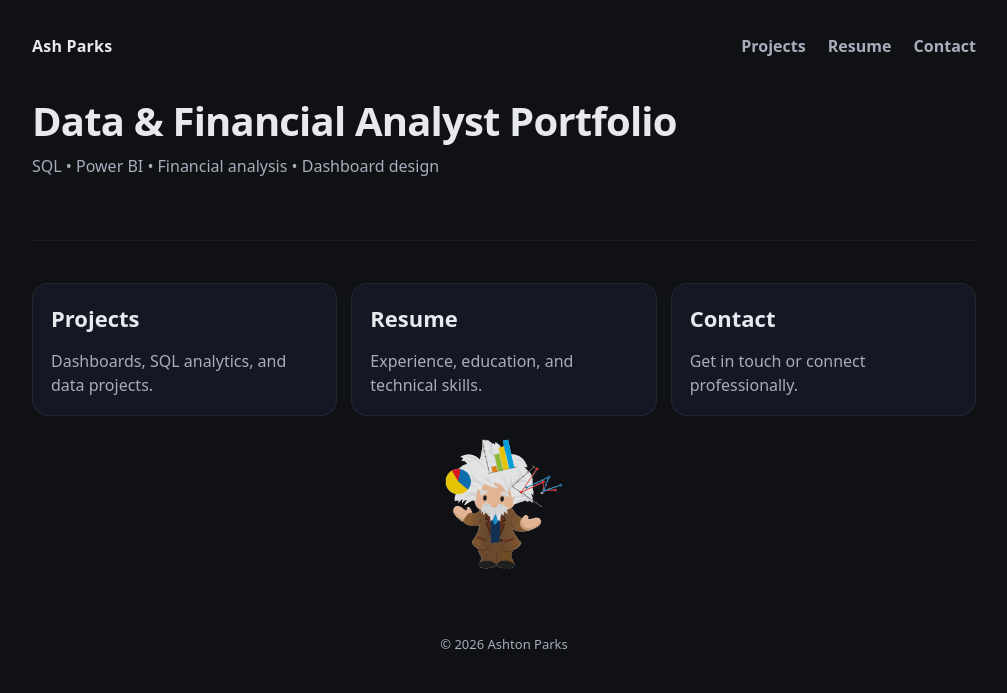
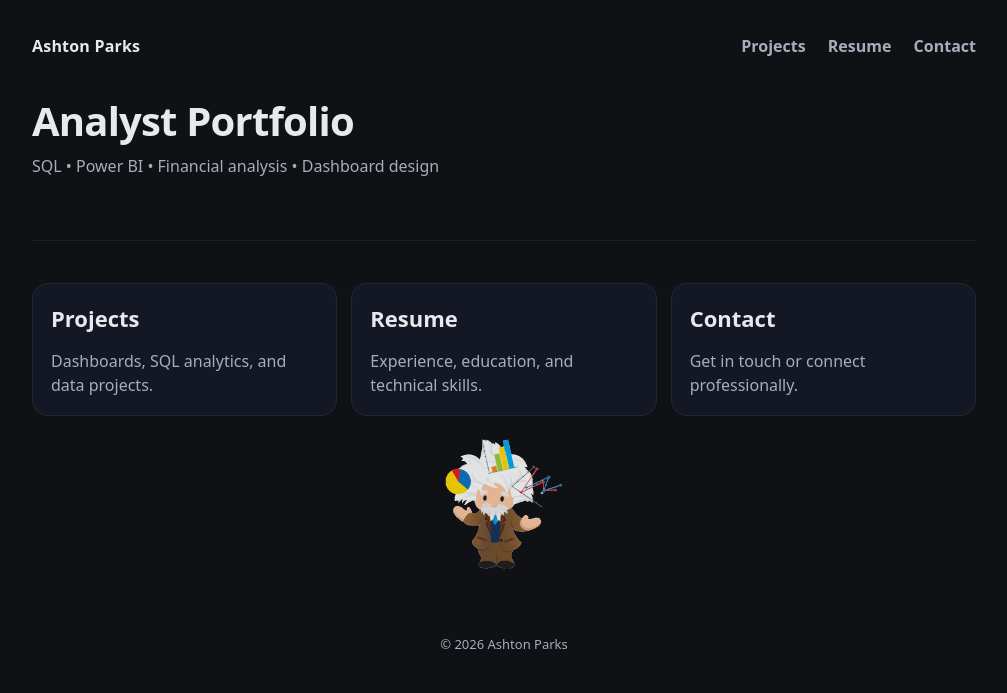
Before and after one commit to ashtonsql/ashtonsql.github.io, a plain HTML site: page index.html in a window 1280 px wide. Shown: the whole page, without its empty margins (136-1143 px from the left). Drawn offline with Linux system fonts and the light colour scheme.

Commit message:
Update index.html

```diff
--- a/index.html
+++ b/index.html
@@ -10,7 +10,7 @@
 <body>
 <header class="wrap">
   <nav class="nav">
-    <div class="brand">Ash Parks</div>
+    <div class="brand">Ashton Parks</div>
     <div class="links">
       <a href="projects.html">Projects</a>
       <a href="resume.html">Resume</a>
@@ -19,7 +19,7 @@
   </nav>
 
   <section class="hero">
-    <h1>Data & Financial Analyst Portfolio</h1>
+    <h1>Analyst Portfolio</h1>
     <p class="sub">
       SQL • Power BI • Financial analysis • Dashboard design
     </p>
```
